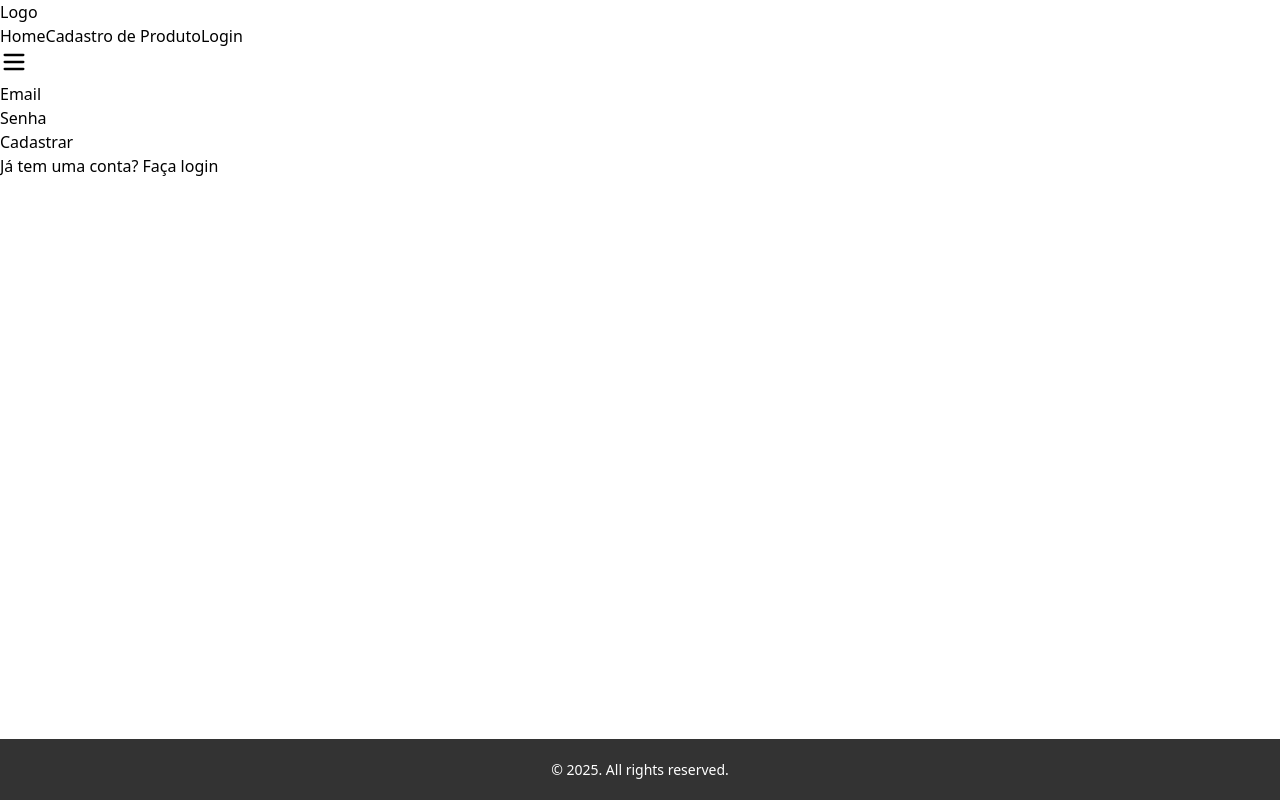
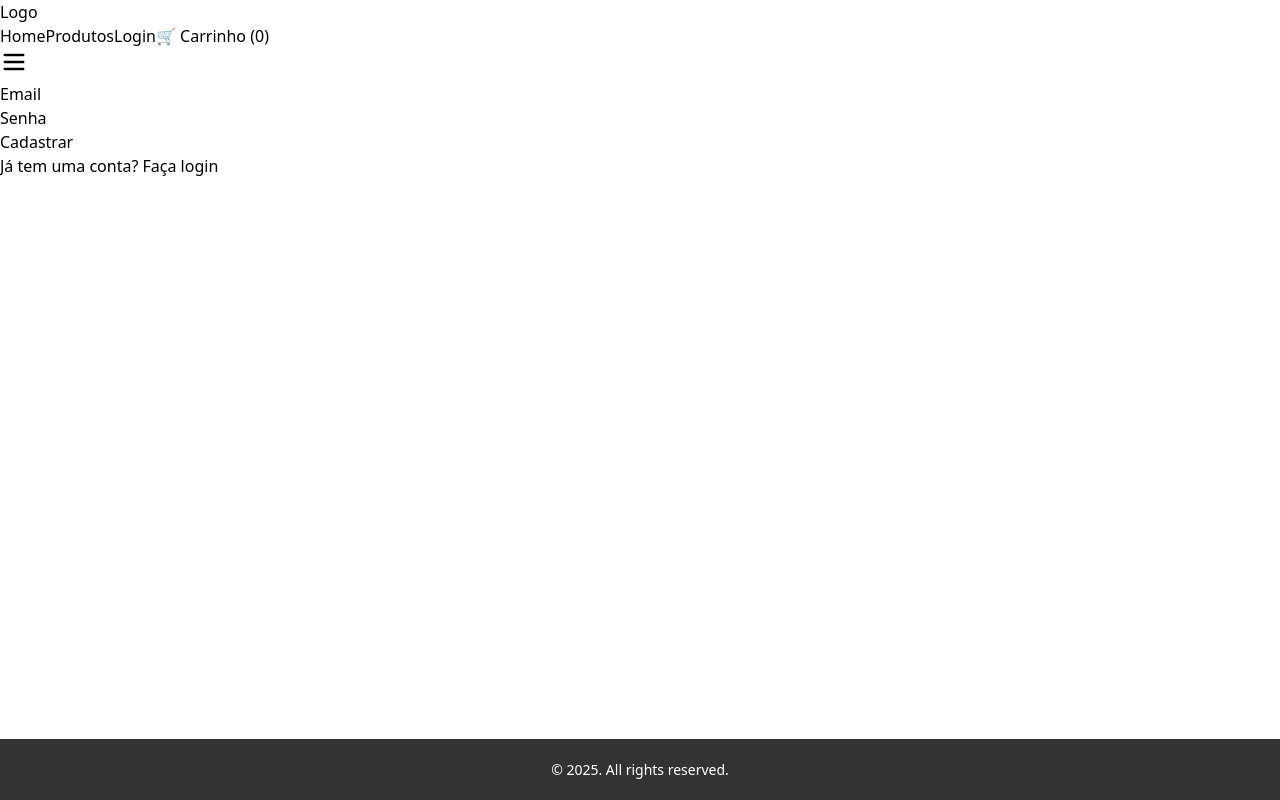
Before and after one commit to walisson27/E-PrimeLoja, a React (Vite) app: page /Cadastro in a window 1280 px wide. Built offline with nearby package versions, Linux system fonts and the light colour scheme.

Commit message:
fix: ajuste de modal

```diff
--- a/src/App.tsx
+++ b/src/App.tsx
@@ -1,3 +1,4 @@
+import { useState } from "react";
 import { BrowserRouter as Router, Routes, Route } from "react-router-dom";
 import Navbar from "./components/Navbar/Navbar";
 import Footer from "./components/Footer.tsx/Footer";
@@ -8,12 +9,29 @@ import Produto from "./components/Produto/Produto";
 import ProdutoHome from "./Pages/ProdutoHome";
 import ProdutoPage from "./Pages/ProdutoPage";
 
+interface Product {
+  id: number;
+  title: string;
+  price: number;
+  images: string[];
+}
+
+interface CartItem extends Product {
+  quantidade: number;
+}
+
 function App() {
+    const [cart, setCart] = useState<CartItem[]>([]);
+
+    const removerDoCarrinho = (id: number) => {
+    setCart((prev) => prev.filter((item) => item.id !== id));
+  };
+
   return (
     <Router>
-      <Navbar />
+      <Navbar cart={cart} onRemove={removerDoCarrinho} />
       <Routes>
-        <Route path="/" element={<ProdutoHome />} />
+        <Route path="/" element={<ProdutoHome cart={cart} setCart={setCart} />} />
         <Route path="/ProdutoPage" element={<ProdutoPage />} />
         <Route path="/Cadastro" element={<Cadastro />} />
         <Route path="/user" element={<User />} />
--- a/src/Pages/ProdutoHome.tsx
+++ b/src/Pages/ProdutoHome.tsx
@@ -13,10 +13,14 @@ interface CartItem extends Product {
   quantidade: number;
 }
 
-const ProdutoHome = () => {
+interface ProdutoHomeProps {
+  cart: CartItem[];
+  setCart: React.Dispatch<React.SetStateAction<CartItem[]>>;
+}
+
+const ProdutoHome: React.FC<ProdutoHomeProps> = ({ cart, setCart }) => {
   const [products, setProducts] = useState<Product[]>([]);
   const [sortType, setSortType] = useState<string>("az");
-  const [cart, setCart] = useState<CartItem[]>([]);
 
   useEffect(() => {
     fetch("https://loja-teste-1.onrender.com/produtos")
@@ -46,6 +50,7 @@ const ProdutoHome = () => {
       }
       return [...prev, { ...produto, quantidade: 1 }];
     });
+    console.log("adicionando")
   };
 
   // 👉 Remover do carrinho
--- a/src/components/Carrinho/CarrinhoModal.tsx
+++ b/src/components/Carrinho/CarrinhoModal.tsx
@@ -29,30 +29,35 @@ const CarrinhoModal: React.FC<CarrinhoModalProps> = ({ cart, onRemove }) => {
         </button>
       </Dialog.Trigger>
 
-      {/* Overlay */}
       <Dialog.Portal>
-        <Dialog.Overlay className="fixed inset-0 bg-black/40" />
+        <Dialog.Overlay className="fixed inset-0 bg-black/40 z-40" />
 
-        {/* Conteúdo do modal */}
-        <Dialog.Content className="fixed right-0 top-0 h-full w-96 bg-white shadow-lg p-6 overflow-y-auto rounded-l-2xl">
+        <Dialog.Content className="fixed top-0 right-0 h-full w-full sm:w-96 bg-white shadow-lg p-4 sm:p-6 overflow-y-auto rounded-l-2xl z-50 transition-transform transform sm:translate-x-0">
           <Dialog.Title className="text-2xl font-bold mb-4">
             Carrinho de Compras
           </Dialog.Title>
 
           {cart.length === 0 ? (
-            <p>Seu carrinho está vazio</p>
+            <p className="text-gray-500">Seu carrinho está vazio</p>
           ) : (
-            <ul className="divide-y">
+            <ul className="divide-y divide-gray-200">
               {cart.map((item) => (
                 <li
                   key={item.id}
                   className="flex justify-between items-center py-2"
                 >
-                  <div>
-                    <p className="font-semibold">{item.title}</p>
-                    <p>
-                      {item.quantidade}x R$ {item.price.toFixed(2)}
-                    </p>
+                  <div className="flex items-center gap-2">
+                    <img
+                      src={item.images[0]}
+                      alt={item.title}
+                      className="w-12 h-12 object-cover rounded"
+                    />
+                    <div>
+                      <p className="font-semibold">{item.title}</p>
+                      <p className="text-sm">
+                        {item.quantidade} x R$ {item.price.toFixed(2)}
+                      </p>
+                    </div>
                   </div>
                   <button
                     onClick={() => onRemove(item.id)}
@@ -69,7 +74,6 @@ const CarrinhoModal: React.FC<CarrinhoModalProps> = ({ cart, onRemove }) => {
             Total: R$ {total.toFixed(2)}
           </div>
 
-          {/* Botão fechar */}
           <Dialog.Close asChild>
             <button className="mt-4 w-full bg-gray-300 px-4 py-2 rounded hover:bg-gray-400">
               Fechar
--- a/src/components/Navbar/Navbar.tsx
+++ b/src/components/Navbar/Navbar.tsx
@@ -1,12 +1,23 @@
-import {Link} from "react-router-dom";
-import {Menu, X} from "lucide-react"
+import { Link } from "react-router-dom";
+import { Menu, X } from "lucide-react";
 import { useState } from "react";
+import CarrinhoModal from "../../components/Carrinho/CarrinhoModal";
 
-const Navbar = () => {
- const [isopen, setIsopen] = useState(false)
+interface CartItem {
+  id: number;
+  title: string;
+  price: number;
+  images: string[];
+  quantidade: number;
+}
 
- const toggleMenu = () => setIsopen(!isopen)
+interface NavbarProps {
+  cart: CartItem[];
+  onRemove: (id: number) => void;
+}
 
+export default function Navbar({ cart, onRemove }: NavbarProps) {
+  const [isOpen, setIsOpen] = useState(false);
 
   return (
     <nav className="bg-black shadow-md fixed top-0 left-0 w-full z-10">
@@ -18,31 +29,36 @@ const Navbar = () => {
         </Link>
 
         {/* Links Desktop */}
-    <div className="hidden md:flex space-x-6">
+        <div className="hidden md:flex items-center space-x-6">
           <Link to="/" className="text-gray-300 hover:text-blue-400">Home</Link>
-      <Link to="/produto" className="text-gray-300 hover:text-blue-400">Cadastro de Produto</Link>
+          <Link to="/produto" className="text-gray-300 hover:text-blue-400">Produtos</Link>
           <Link to="/login" className="text-gray-300 hover:text-blue-400">Login</Link>
+
+          {/* Carrinho Modal na Navbar */}
+          <CarrinhoModal cart={cart} onRemove={onRemove} />
         </div>
 
         {/* Botão Mobile */}
         <div className="md:hidden">
-      <button onClick={toggleMenu} className="text-gray-300 hover:text-blue-400 focus:outline-none">
-        {isopen ? <X size={28} /> : <Menu size={28} />}
+          <button onClick={() => setIsOpen(!isOpen)} className="text-gray-300 hover:text-blue-400">
+            {isOpen ? <X size={28} /> : <Menu size={28} />}
           </button>
         </div>
       </div>
 
       {/* Menu Mobile */}
-  {isopen && (
+      {isOpen && (
         <div className="md:hidden bg-white border-t border-gray-200">
           <Link to="/" className="block px-4 py-2 text-gray-600 hover:bg-gray-100">Home</Link>
-      <Link to="/produto" className="block px-4 py-2 text-gray-600 hover:bg-gray-100">Cadastro de Produto</Link>
+          <Link to="/produto" className="block px-4 py-2 text-gray-600 hover:bg-gray-100">Produtos</Link>
           <Link to="/login" className="block px-4 py-2 text-gray-600 hover:bg-gray-100">Login</Link>
+
+          {/* Carrinho Modal no Mobile */}
+          <div className="px-4 py-2">
+            <CarrinhoModal cart={cart} onRemove={onRemove} />
+          </div>
         </div>
       )}
     </nav>
-
   );
 }
-
-export default Navbar;
```
Lines whose indentation alone changed are shown as unchanged.
